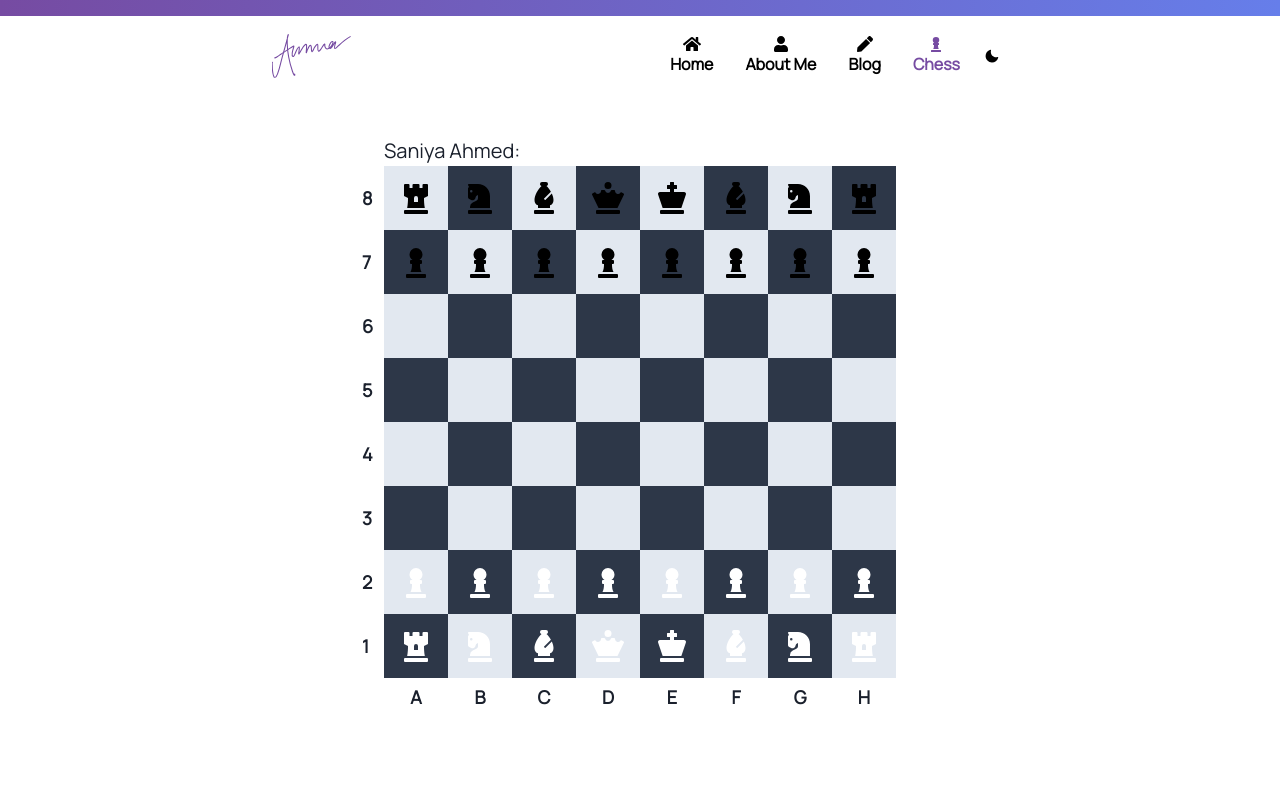
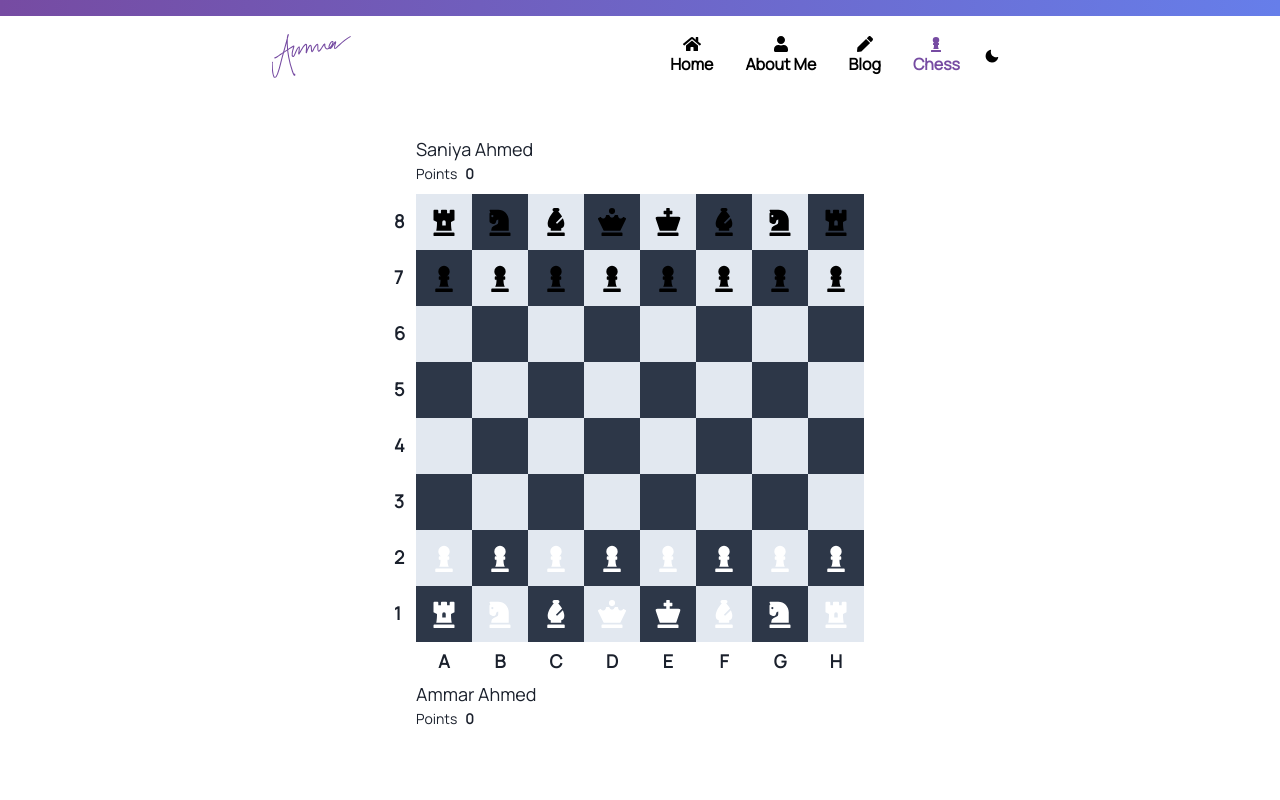
Before and after one commit to ammar-ahmed22/ammarahmedca, a React (Create React App) app in the folder client/: page /chess/play in a window 1280 px wide. Shown: the top 800 px of the page. Built offline with nearby package versions, Linux system fonts and the light colour scheme.

Commit message:
player display complete

```diff
--- a/client/src/components/Chess/components/Board.tsx
+++ b/client/src/components/Chess/components/Board.tsx
@@ -22,13 +22,23 @@ const Board : React.FC = () => {
 
   return (
     <Flex justify="center" align="center" direction="column" >
-      <PlayerDisplay player={{firstName: "Saniya", lastName: "Ahmed" }} takes={blackTakes} takesColor="b" />
+      <PlayerDisplay
+        player={{firstName: "Saniya", lastName: "Ahmed" }}
+        takes={{w: whiteTakes, b: blackTakes }}
+        takesColor="w"
+        containerProps={{ mb: "1ch" }}
+      />
       <Flex justify="center" align="center" direction="column" >
         {
           board && validMoves && board.render(validMoves)
         }
       </Flex>
-
+      <PlayerDisplay
+        player={{firstName: "Ammar", lastName: "Ahmed" }}
+        takes={{ w: whiteTakes, b: blackTakes }}
+        takesColor="b"
+        containerProps={{ mt: "4ch" }}
+      />
     </Flex>
   )
 
--- a/client/src/components/Chess/components/PlayerDisplay.tsx
+++ b/client/src/components/Chess/components/PlayerDisplay.tsx
@@ -1,19 +1,34 @@
-import React from "react";
-import { Box, Flex, Text, HStack, Icon } from "@chakra-ui/react";
+import React, { useContext } from "react";
+import {
+  Box,
+  Flex,
+  Text,
+  HStack,
+  Icon,
+  Tag,
+  Stat,
+  StatLabel,
+  StatNumber,
+  StatHelpText,
+  StatArrow
+} from "@chakra-ui/react";
 import type { IconType } from "react-icons";
 import { Piece } from "../game/Pieces/Piece";
+import { GameContext } from "../contexts/GameContext";
 
 interface PieceCount{
   count: number,
   points: number,
-  icon: IconType
+  icon: IconType,
 }
 
-const PlayerDisplay : React.FC<PlayerDisplayProps> = ({ player, takes, takesColor }) => {
+const PlayerDisplay : React.FC<PlayerDisplayProps> = ({ player, takes, takesColor, containerProps }) => {
+
+  const { squareSize } = useContext(GameContext) as IGameContext;
 
   const pieceColors = {
-    w: "white",
-    b: "black"
+    w: "gray.500",
+    b: "gray.500"
   }
 
   const countPieces = (takes: Piece[]) => {
@@ -41,22 +56,65 @@ const PlayerDisplay : React.FC<PlayerDisplayProps> = ({ player, takes, takesColo
     });
   }
 
+  const totalPoints = (takes: Piece[]) => {
+    let sum = 0;
+    takes.forEach( piece => {
+      sum += piece.points;
+    })
+
+    return sum;
+  }
+
+
+
+  const renderStatHelpText = (takes: { w: Piece[], b: Piece[] }, takesColor: "w" | "b") => {
+    const oppTakesColor = takesColor === "w" ? "b" : "w";
+    const diff = totalPoints(takes[takesColor]) - totalPoints(takes[oppTakesColor]);
+
+    if (diff !== 0){
+      return (
+        <>
+          <StatArrow type={diff > 0 ? "increase" : "decrease"} />
+          {
+            diff
+          }
+        </>
+      )
+    }
+  }
+
   return (
-    <HStack w="calc(8 * 8vh)" >
-      <Text fontSize="xl">{player.firstName} {player.lastName}:</Text>
-      <HStack spacing={1} >
+    <HStack w={`calc(8 * ${squareSize})`} {...containerProps} >
+      <Box>
+        <Text fontSize="lg">{player.firstName} {player.lastName}</Text>
+        <Stat>
+
+          <HStack>
+          <StatLabel>Points</StatLabel>
+            <StatNumber fontSize="sm">{totalPoints(takes[takesColor])}</StatNumber>
+            <StatHelpText>
+              {
+                renderStatHelpText(takes, takesColor)
+              }
+            </StatHelpText>
+          </HStack>
+        </Stat>
+      </Box>
+      <HStack spacing={2} >
+
         {
-          countPieces(takes).map( item => {
+          countPieces(takes[takesColor]).map( item => {
             return (
-              <>
-                <Icon as={item.icon} h="1.25rem" w="1.25rem" color={pieceColors[takesColor]} />
+              <HStack pos="relative" spacing={1} >
+                <Icon as={item.icon} h="1.25rem" w="1.25rem" color={pieceColors[takesColor]} zIndex={item.count} />
                 {
-                  item.count > 1 && <Text  color="white" fontSize="xs" >x {item.count}</Text>
+                  item.count > 1 && <Text fontSize="sm">x {item.count}</Text>
                 }
-              </>
+              </HStack>
             )
           })
         }
+
       </HStack>
     </HStack>
   )
--- a/client/src/components/Chess/components/Square.tsx
+++ b/client/src/components/Chess/components/Square.tsx
@@ -42,6 +42,8 @@ const Square : React.FC<SquareProps> = ({ piece, size, bg, id, rank, file, indic
           return;
         }
 
+        updateValidMoves([])
+        // setMoveTo(null)
 
 
       }}
--- a/client/src/components/Chess/contexts/GameContext.tsx
+++ b/client/src/components/Chess/contexts/GameContext.tsx
@@ -13,7 +13,8 @@ export const GameProvider : React.FC<GameProviderProps> = ({ children }) => {
     castling: "KQkq",
     enPassant: "-",
     halfMove: 0,
-    fullMove: 1
+    fullMove: 1,
+    squareSize: "7vh"
   });
   const [board, setBoard] = useState<Board>(new Board(starting, boardOpts));
   const [fen, setFEN] = useState<string>(starting);
@@ -67,6 +68,11 @@ export const GameProvider : React.FC<GameProviderProps> = ({ children }) => {
     setMove(prevMove => ({ ...prevMove, moveTo: algebraic }))
   }
 
+  const setSquareSize = (val: string) => {
+    setBoardOpts(prevOpts => ({...prevOpts, squareSize: val }));
+  }
+
+
   const context : IGameContext = {
     board,
     fen,
@@ -79,7 +85,9 @@ export const GameProvider : React.FC<GameProviderProps> = ({ children }) => {
     setToMove,
     setMoveTo,
     whiteTakes,
-    blackTakes
+    blackTakes,
+    squareSize: boardOpts.squareSize ?? "8vh",
+    setSquareSize
   }
 
 
--- a/client/src/components/Chess/game/Board.tsx
+++ b/client/src/components/Chess/game/Board.tsx
@@ -13,7 +13,8 @@ export class Board{
   public castling: string;
   public enPassant: string;
   public halfMove: number;
-  public fullMove: number
+  public fullMove: number;
+  public squareSize: string;
   // public parsedFEN : IParsedFEN;
   constructor(fen: string, opts?: BoardOpts){
     this.colorToMove = opts?.colorToMove ?? "w";
@@ -22,6 +23,7 @@ export class Board{
     this.halfMove = opts?.halfMove ?? 0;
     this.fullMove = opts?.fullMove ?? 1;
     this.matrix = FENHelper.parseFEN(fen);
+    this.squareSize = opts?.squareSize ?? "8vw";
   }
 
   private flipMatrix = (matrix: BoardMatrixType[][]) : BoardMatrixType[][] => {
@@ -55,7 +57,7 @@ export class Board{
 
     return toRender.map((row, rIdx) => {
       const rowId = `row-${rIdx + 1}`
-      // NEED TO UPDATE THIS FOR BLACK MOVE
+
       const rank = this.colorToMove === "w" ? 8 - rIdx : rIdx + 1;
       const rowIsEven = rIdx % 2 === 0;
       return (
@@ -66,7 +68,7 @@ export class Board{
           {
             row.map((piece, pIdx) => {
               const pieceId = `${rowId}-col-${pIdx + 1}`
-              // NEED TO UPDATE THIS FOR BLACK MOVE
+
               const file = String.fromCharCode(97 + pIdx);
               const colIsEven = pIdx % 2 === 0;
               let isLight = false;
@@ -96,7 +98,7 @@ export class Board{
                   id={pieceId}
                   piece={piece}
                   bg={isLight ? "light" : "dark"}
-                  size="8vh"
+                  size={this.squareSize}
                   rank={rank}
                   file={file}
                   indices={[rIdx, pIdx]}
--- a/client/src/components/Chess/types/components.d.ts
+++ b/client/src/components/Chess/types/components.d.ts
@@ -28,7 +28,11 @@ declare global {
 
   interface PlayerDisplayProps{
     player: FakePlayer,
-    takes: Piece[],
+    takes: {
+      w: Piece[],
+      b: Piece[]
+    },
     takesColor: "w" | "b",
+    containerProps?: StackProps
   }
 }
--- a/client/src/components/Chess/types/context.d.ts
+++ b/client/src/components/Chess/types/context.d.ts
@@ -14,7 +14,9 @@ declare global {
     setToMove: (algebraic: IAlgebraic) => void,
     setMoveTo: (algebraic: IAlgebraic) => void,
     whiteTakes: Piece[],
-    blackTakes: Piece[]
+    blackTakes: Piece[],
+    squareSize: string,
+    setSquareSize: (val: string) => void
   }
 
   interface IAlgebraic{
--- a/client/src/components/Chess/types/game.d.ts
+++ b/client/src/components/Chess/types/game.d.ts
@@ -24,6 +24,7 @@ declare global {
     castling?: string,
     enPassant?: string,
     halfMove?: number,
-    fullMove?: number
+    fullMove?: number,
+    squareSize?: string
   }
 }
```
